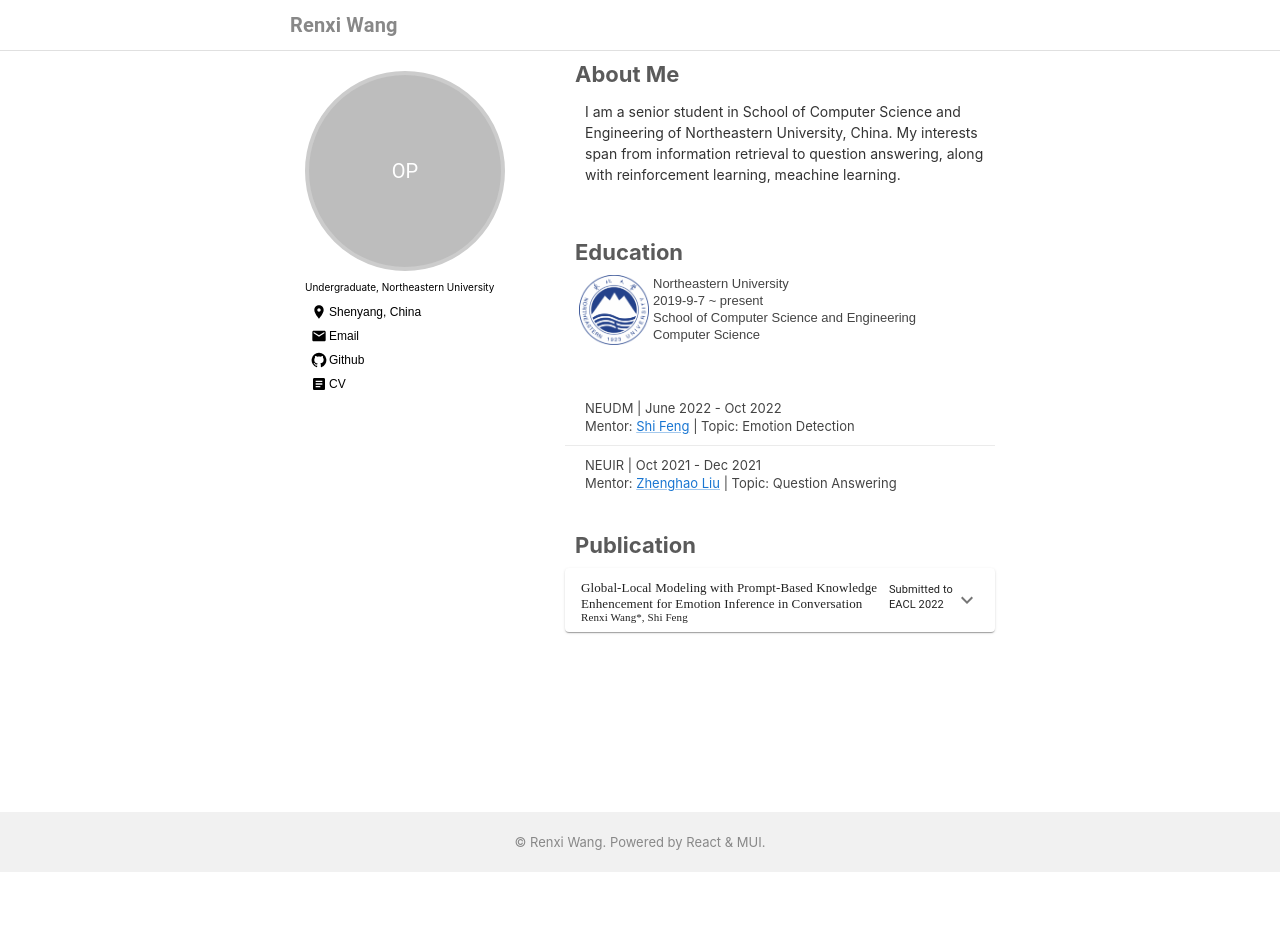
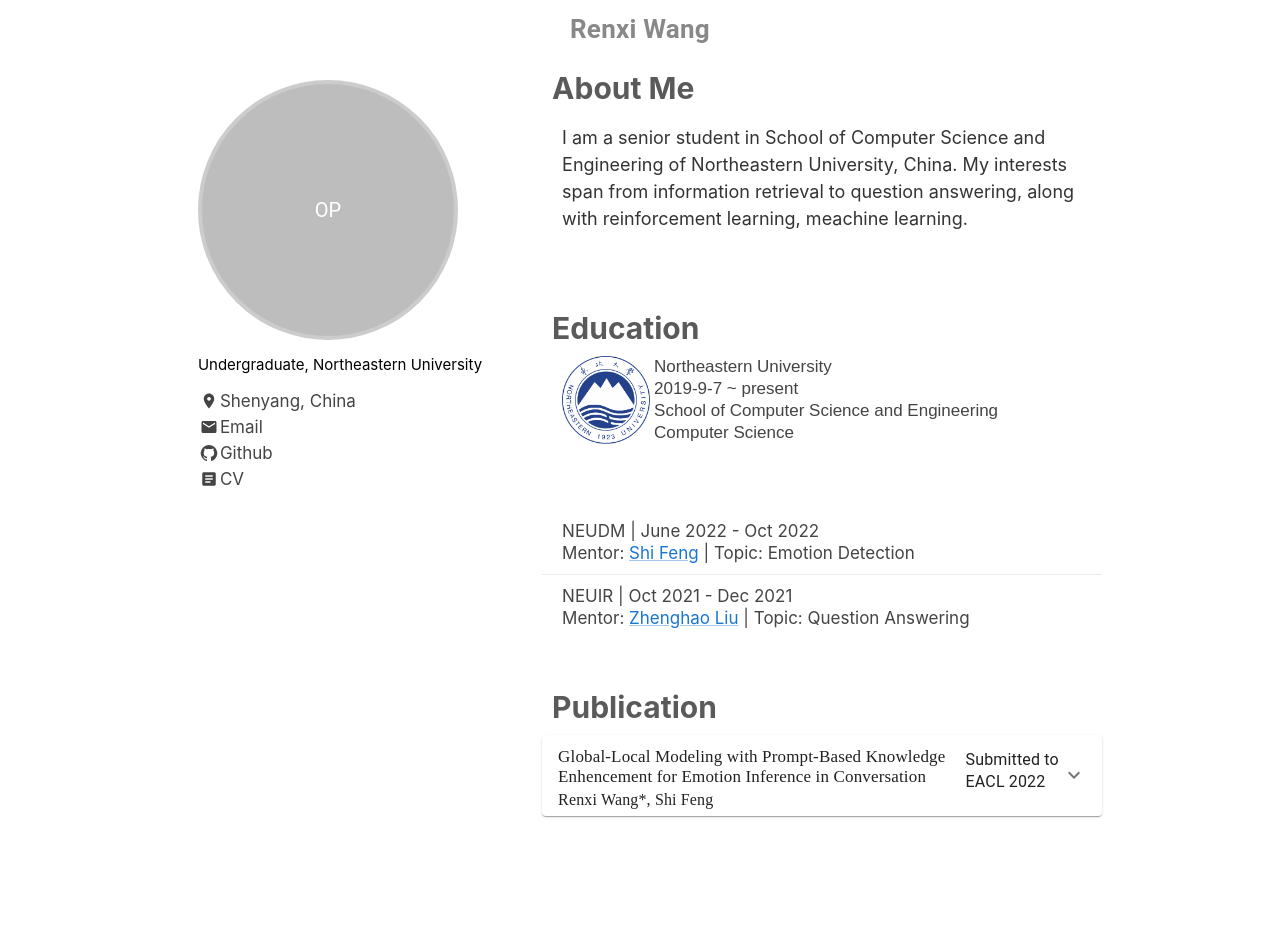
Before and after one commit to Reason-Wang/homepage, a React (Create React App) app: page / in a window 1280 px wide. Shown: the top 952 px of the page. Before the commit the page ends 872 px from the top, so only its background shows below. Built offline with nearby package versions, Linux system fonts and the light colour scheme.

Commit message:
resizable components

```diff
--- a/src/App.js
+++ b/src/App.js
@@ -10,13 +10,15 @@
 
 function App() {
   return (
-      // <Grid className="App" container direction="column" alignItems="center" justifyContent="center">
-      <div style={{display: "flex", flexDirection: "column",  justifyContent: "center"}}>
-          <Grid container direction="column" justifyContent="center" alignItems="center">
-              <Signature/>
-          </Grid>
+      <Grid className="App" container direction="column" alignItems="center" justifyContent="left">
+      {/*//  <div style={{display: "flex", flexDirection: "column",  justifyContent: "center"}}>*/}
+      {/*    <Grid item direction="column" justifyContent="center" alignItems="center">*/}
+
+          {/*</Grid>*/}
+          <Signature/>
           <Divider variant="light" />
           <Grid container direction="row" justifyContent="center">
+
               <BasicInfoDisplay />
                 <Grid item direction="column" alignItems="flex-start" justifyConttent="flex-start">
                     <AboutMe />
@@ -26,11 +28,11 @@
                     <Occupation />
                 </Grid>
           </Grid>
-          <Grid container direction="column" justifyContent="center" alignItems="center">
+          {/*<Grid item direction="column" justifyContent="center" alignItems="center">*/}
                 <BottomBanner />
-          </Grid>
-      </div>
-      // </Grid>
+          {/*</Grid>*/}
+      {/*// </div>*/}
+      </Grid>
   );
 }
 
--- a/src/components/BasicInformation.js
+++ b/src/components/BasicInformation.js
@@ -2,18 +2,19 @@
 import Avatar from '@mui/material/Avatar';
 import Grid from '@mui/material/Grid';
 import { deepOrange} from '@mui/material/colors';
-import {basicInfo, paperStyle, infoStyle} from "./constants";
+import SimpleMediaQuery, {basicInfo, paperStyle, infoStyle} from "./constants";
 import {Box, Divider, InputAdornment, Link, Typography} from "@mui/material";
 import Paper from '@mui/material/Paper'
 import {Breadcrumbs} from '@mui/material';
+import {useLayoutEffect, useState} from "react";
+import {useWindowSize} from "./Components";
 
 export const Signature = () =>{
     return (
-        <Grid item>
+        <Grid item justifyContent="flex-start">
             <Breadcrumbs aria-label="breadcrumb">
                 <Typography sx={infoStyle.signature} color="textPrimary">Renxi Wang </Typography>
             </Breadcrumbs>
-            {/*<Divider variant="light" />*/}
         </Grid>
     )
 }
@@ -40,11 +41,23 @@
     )
 }
 
+
 export const AboutMe = () => {
+    const [width, height] = useWindowSize();
+    var local_paperStyle = structuredClone(paperStyle)
+    if (width > 1000){
+        local_paperStyle.width = 560
+    }
+    else if (width > 600) {
+        local_paperStyle.width = width * 0.8;
+    }
+    else{
+        local_paperStyle.width = 400;
+    }
     return (
         <Grid item>
                 <div
-                style={paperStyle}
+                    style={local_paperStyle}
                 >
                     <Paper elevation={0} square={true}>
                         <h3 style={paperStyle.label}>About Me</h3>
--- a/src/components/Components.js
+++ b/src/components/Components.js
@@ -2,10 +2,11 @@
 import {paperStyle} from "./constants";
 import Grid from "@mui/material/Grid";
 import Paper from "@mui/material/Paper";
+import {useLayoutEffect, useState} from "react";
 
 export const BottomBanner=() =>{
     return (
-        <div style={{backgroundColor: "#f1f1f1", margin: 0, bottom: 0, position: "relative", width: "100%", height: "60px", display: "flex", alignItems: "center", justifyContent: "center"}}>
+        <div style={{backgroundColor: "#f1f1f1", margin: 0, bottom: 0, position: "relative", width: "100%", height: "80px", display: "flex", alignItems: "center", justifyContent: "center"}}>
             <Grid item>
                 <p style={{margin: 0, color: "#888", fontSize: "13px"}}>© Renxi Wang. Powered by React & MUI.</p>
             </Grid>
@@ -19,9 +20,22 @@
             <div
                 style={paperStyle}
             >
-                <Paper elevation={0} square={true} sx={{height: "100px"}}>
+                <Paper elevation={0} square={true} sx={{height: "180px"}}>
                 </Paper>
             </div>
         </Grid>
     )
 }
+
+export function useWindowSize(){
+    const [size, setSize] = useState([0, 0]);
+    useLayoutEffect(() => {
+        function updateSize() {
+            setSize([window.innerWidth, window.innerHeight]);
+        }
+        window.addEventListener('resize', updateSize);
+        updateSize();
+        return () => window.removeEventListener('resize', updateSize);
+    }, []);
+    return size;
+}
--- a/src/components/Education.js
+++ b/src/components/Education.js
@@ -4,11 +4,12 @@
 import Paper from "@mui/material/Paper";
 import * as React from "react";
 import NEU from "../images/NEU.png"
+import {useWindowSize} from "./Components";
 
 const EducationItem = () =>{
     return (
         <div style={educationStyle}>
-            <img src={NEU} alt="logo" width="70" height="70"/>
+            <img src={NEU} alt="logo" width="88" height="88"/>
             <div style={educationStyle.item}>
                 <p style={educationStyle.item.text}>Northeastern University</p>
                 <p style={educationStyle.item.text}>2019-9-7 ~ present</p>
@@ -19,10 +20,21 @@
     )
 }
 export const Education = () => {
+    const [width, height] = useWindowSize();
+    var local_paperStyle = structuredClone(paperStyle)
+    if (width > 1000){
+        local_paperStyle.width = 560
+    }
+    else if (width > 600) {
+        local_paperStyle.width = width * 0.8;
+    }
+    else{
+        local_paperStyle.width = 400;
+    }
     return (
         <Grid item>
             <div
-                style={paperStyle}
+                style={local_paperStyle}
             >
                 <Paper elevation={0} square={true}>
                     <h3 style={paperStyle.label}>Education</h3>
--- a/src/components/Experience.js
+++ b/src/components/Experience.js
@@ -5,6 +5,7 @@
 import * as React from "react";
 import {experienceList} from "./constants";
 import Divider from '@mui/material/Divider';
+import {useWindowSize} from "./Components";
 
 const ExperienceItem=({Institue, Start, End, Mentor, MentorLink, Topic}) =>{
     return (
@@ -17,10 +18,21 @@
 }
 
 export const Experience=() => {
+    const [width, height] = useWindowSize();
+    var local_paperStyle = structuredClone(paperStyle)
+    if (width > 1000){
+        local_paperStyle.width = 560
+    }
+    else if (width > 600) {
+        local_paperStyle.width = width * 0.8;
+    }
+    else{
+        local_paperStyle.width = 400;
+    }
     return (
         <Grid item>
             <div
-                style={paperStyle}
+                style={local_paperStyle}
             >
                 <Paper elevation={0} square={true}>
                     {/*<h3 style={paperStyle.label}>Experience</h3>*/}
--- a/src/components/Publication.js
+++ b/src/components/Publication.js
@@ -3,13 +3,25 @@
 import {Accordion, AccordionDetails, AccordionSummary, Box, Grid, Typography} from "@mui/material";
 import ExpandMoreIcon from '@mui/icons-material/ExpandMore';
 import * as React from "react";
+import {useWindowSize} from "./Components";
 
 
 export const Publication = () => {
+    const [width, height] = useWindowSize();
+    var local_paperStyle = structuredClone(paperStyle)
+    if (width > 1000){
+        local_paperStyle.width = 560
+    }
+    else if (width > 560) {
+        local_paperStyle.width = width * 0.8;
+    }
+    else{
+        local_paperStyle.width = 400;
+    }
     return (
         <Grid item>
             <div
-                style={paperStyle}
+                style={local_paperStyle}
             >
                 <Paper elevation={0} square={true}>
                     <h3 style={paperStyle.label}>Publication</h3>
--- a/src/components/constants.js
+++ b/src/components/constants.js
@@ -2,12 +2,13 @@
 import PlaceIcon from '@mui/icons-material/Place';
 import GitHubIcon from '@mui/icons-material/GitHub';
 import ArticleIcon from '@mui/icons-material/Article';
+import {useMediaQuery} from "@mui/material";
 
 export const infoStyle = {
     margin: "20px",
     marginRight: "60px",
     signature:{
-      fontSize: "20px",
+      fontSize: "26px",
         margin: "10px",
         color: "#888",
         width: 700,
@@ -16,35 +17,35 @@
         // fontFamily: "Arial",
     },
     avatar:{
-        width: '180px',
-        height: '180px',
+        width: '240px',
+        height: '240px',
         color: "white",
         border: "4px solid #ccc",
         padding: "6px",
     },
     sign: {
-      fontSize: "10px",
+      fontSize: "15px",
         // width: 100,
     },
     info: {
-        fontFamily: 'Arial',
+        // fontFamily: 'Arial',
         display: 'flex',
         alignItems: "center",
-        margin: "6px",
+        margin: "2px",
         text: {
-            color: '#000',
-            fontSize: '12px',
+            color: '#444',
+            fontSize: '17px',
             margin: '2px',
         },
         icon: {
-            fontSize: '16px',
-            color: '#000',
+            fontSize: '18px',
+            color: '#444',
         }
     },
     about: {
         color: '#333',
         // fontFamily: 'Arial',
-        fontSize: '14px',
+        fontSize: '18px',
         display: 'flex',
         marginLeft: '20px',
         marginTop: '-10px',
@@ -53,16 +54,21 @@
     }
 };
 
+export default function SimpleMediaQuery() {
+    return useMediaQuery('(min-width:600px)')
+}
+
 export const paperStyle = {
-    width: 430,
+    // writable: true,
+    width: 500,
     height: "100%",
-    marginBottom: "40px",
+    marginBottom: "60px",
     alignItems: "center",
     textAlign: "left",
     justifyContent: "center",
     label: {
         margin: "10px",
-        fontSize: "22px",
+        fontSize: "30px",
         // fontFamily: "Arial",
         color: "#5a5a5a"
         // color: "#003666"
@@ -73,7 +79,7 @@
     display: "flex",
     flexDirection: "row",
     justifyContent: "left",
-    marginLeft: "14px",
+    marginLeft: "20px",
     item: {
         display: "flex",
         flexDirection: "column",
@@ -81,7 +87,7 @@
         // alignItems: "left",
         // textAlign: "left",
         marginBottom: "16px",
-        fontSize: "13px",
+        fontSize: "17px",
         // fontFamily: "Arial",
         text: {
             margin: "1px",
@@ -128,7 +134,7 @@
     text:{
         margin: "1px",
         marginLeft: "10px",
-        fontSize: "13px",
+        fontSize: "17px",
         color: "#444",
         // fontFamily: "Arial"
     }
@@ -157,23 +163,23 @@
 
 export const publicationStyle = {
     title: {
-        fontSize: "13px",
+        fontSize: "17px",
         fontFamily: "Times New Roman",
-        lineHeight: "125%",
+        lineHeight: "120%",
     },
     year: {
         margin: "2px",
-      fontSize: "11px",
+      fontSize: "16px",
         lineHeight: "140%",
     },
     author: {
-      fontSize: "11px",
+      fontSize: "16px",
         fontFamily: "Times New Roman",
         margin: "0px",
         lineHeight: "50%",
     },
     detail: {
-        fontSize: "8px",
+        fontSize: "16px",
         fontFamily: "Times New Roman",
     }
 }
```
Lines whose indentation alone changed are shown as unchanged.
